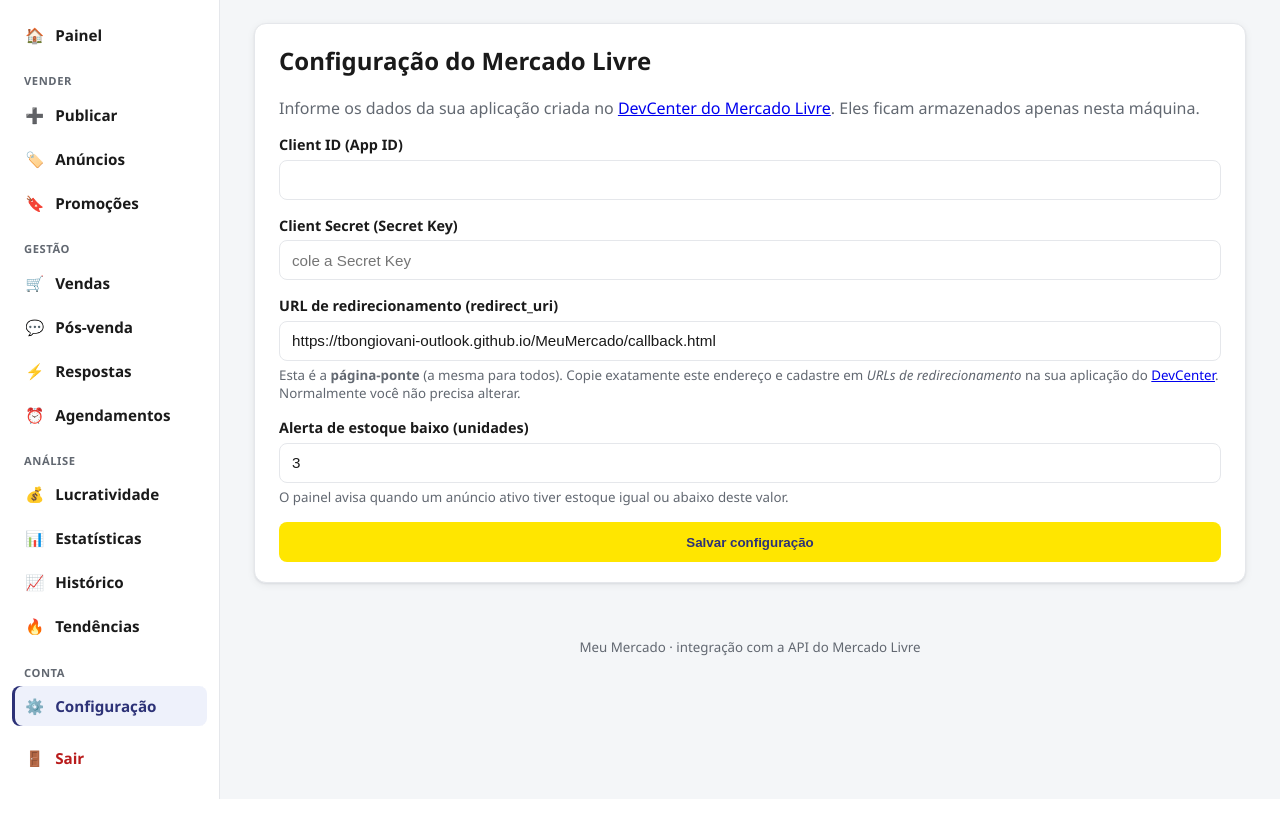
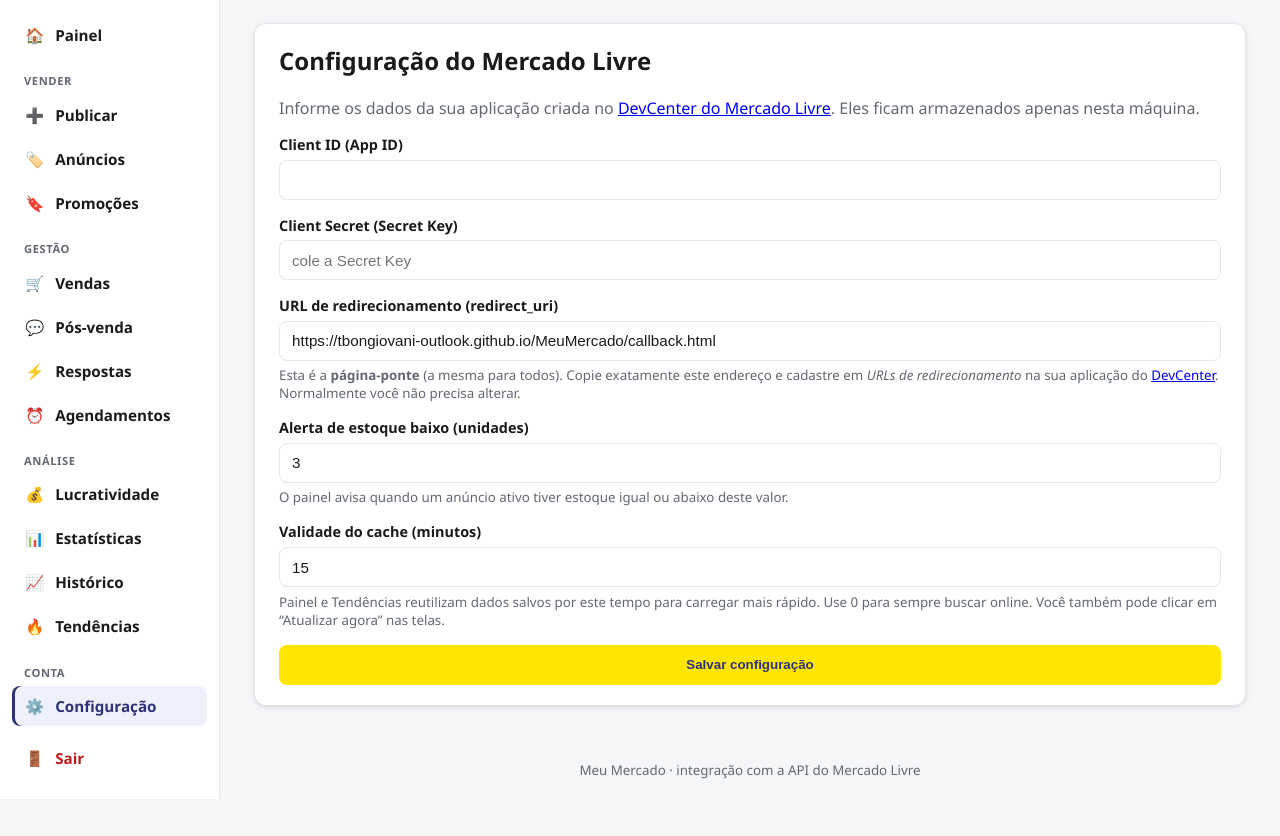
Before and after one commit to tbongiovani-outlook/MeuMercado, a FastAPI app: page /configuracao in a window 1280 px wide. Shown: the part 62-898 px from the top of the page. Before the commit the page ends 861 px from the top, so only its background shows below. Run offline with FastAPI, Linux system fonts and the light colour scheme; the visitor is signed in with stand-in values (Sample User, id 1); data that the repository does not hold is empty; parts of the project's set-up code (start-up, migrations or seed data) failed here and were passed over.

Commit message:
feat: cache local configuravel no painel e tendencias
Tabela cache + cache_get/set; TTL configuravel (cache_ttl_min, padrao 15min) em /configuracao; painel e tendencias reutilizam dados salvos e mostram 'Dados de HH:MM' + botao 'Atualizar agora' (atualizar=1) para forcar busca online.

```diff
--- a/app/main.py
+++ b/app/main.py
@@ -13,7 +13,9 @@ from datetime import datetime, timedelta, timezone
 import asyncio
 import csv
 import io
+import json
 import re
+import time
 
 from fastapi import FastAPI, File, Form, Request, UploadFile
 from fastapi.responses import RedirectResponse, Response
@@ -52,8 +54,7 @@ async def _scheduler_loop():
 
 def _run_due_tasks() -> None:
     """Executa as ações agendadas cujo horário já chegou (best-effort)."""
-    import time as _time
-    for tarefa in database.due_tasks(int(_time.time())):
+    for tarefa in database.due_tasks(int(time.time())):
         try:
             _executar_tarefa(tarefa)
             database.finish_task(tarefa["id"], "concluida", "ok")
@@ -91,6 +92,34 @@ def _datetimebr(epoch: int | None) -> str:
 
 
 templates.env.filters["datetimebr"] = _datetimebr
+
+
+def _cache_ttl_segundos() -> int:
+    """Validade do cache (em segundos), configurável em /configuracao."""
+    try:
+        return max(0, int(database.get_config("cache_ttl_min") or 15)) * 60
+    except (TypeError, ValueError):
+        return 15 * 60
+
+
+def _cache_ler(chave: str, force: bool = False):
+    """Retorna (dados, atualizado_em) se houver cache válido; senão None."""
+    if force:
+        return None
+    row = database.cache_get(chave)
+    if not row:
+        return None
+    if time.time() - row["atualizado_em"] > _cache_ttl_segundos():
+        return None
+    try:
+        return json.loads(row["valor"]), row["atualizado_em"]
+    except (ValueError, TypeError):
+        return None
+
+
+def _cache_gravar(chave: str, dados) -> int:
+    """Grava os dados no cache e retorna o timestamp."""
+    return database.cache_set(chave, json.dumps(dados, default=str))
 
 # Instrumenta a aplicação com OpenTelemetry.
 telemetry.setup_telemetry(app)
@@ -292,7 +321,7 @@ def _dashboard_metrics(ml_user: dict) -> dict:
 # Painel principal
 # ---------------------------------------------------------------------------
 @app.get("/")
-def home(request: Request):
+def home(request: Request, atualizar: int = 0):
     if not database.has_user():
         return _redirect("/criar-conta")
     if not _current_user_id(request):
@@ -307,6 +336,7 @@ def home(request: Request):
         "orders": [],
         "kpis": None,
         "acoes": [],
+        "cache_em": None,
         "error": request.session.pop("flash", None),
     }
 
@@ -317,13 +347,20 @@ def home(request: Request):
             context["error"] = f"Não foi possível ler os dados da conta: {exc}"
 
         if context["ml_user"]:
-            dados = _dashboard_metrics(context["ml_user"])
+            chave = f"dashboard:{context['ml_user']['id']}"
+            cached = _cache_ler(chave, force=bool(atualizar))
+            if cached:
+                dados, quando = cached
+                context["cache_em"] = quando
+            else:
+                dados = _dashboard_metrics(context["ml_user"])
+                context["cache_em"] = _cache_gravar(chave, dados)
+                _registrar_snapshot(dados["kpis"])
             context["kpis"] = dados["kpis"]
             context["acoes"] = dados["acoes"]
             context["orders"] = dados["orders"]
             if dados["avisos"] and not context["error"]:
                 context["error"] = " · ".join(dados["avisos"])
-            _registrar_snapshot(dados["kpis"])
 
     return templates.TemplateResponse(request, "dashboard.html", context)
 
@@ -426,6 +463,7 @@ def configuracao_form(request: Request):
         "has_secret": bool(meli.get_client_secret()),
         "redirect_uri": meli.get_redirect_uri(),
         "estoque_baixo": _limite_estoque_baixo(),
+        "cache_ttl_min": int(database.get_config("cache_ttl_min") or 15),
     }
     return templates.TemplateResponse(request, "configuracao.html", context)
 
@@ -437,6 +475,7 @@ def configuracao_save(
     client_secret: str = Form(""),
     redirect_uri: str = Form(""),
     estoque_baixo: int = Form(3),
+    cache_ttl_min: int = Form(15),
 ):
     if not _current_user_id(request):
         return _redirect("/entrar")
@@ -444,6 +483,7 @@ def configuracao_save(
     database.set_config("meli_client_id", client_id.strip())
     database.set_config("meli_redirect_uri", redirect_uri.strip())
     database.set_config("estoque_baixo", str(max(0, estoque_baixo)))
+    database.set_config("cache_ttl_min", str(max(0, cache_ttl_min)))
     # Só sobrescreve o secret se o usuário digitou um novo (mantém o atual se vazio).
     if client_secret.strip():
         database.set_config("meli_client_secret", client_secret.strip())
@@ -455,6 +495,7 @@ def configuracao_save(
         "has_secret": bool(meli.get_client_secret()),
         "redirect_uri": meli.get_redirect_uri(),
         "estoque_baixo": _limite_estoque_baixo(),
+        "cache_ttl_min": int(database.get_config("cache_ttl_min") or 15),
     }
     return templates.TemplateResponse(request, "configuracao.html", context)
 
@@ -1242,19 +1283,27 @@ def exportar_lucratividade(request: Request):
 # Tendências (palavras-chave em alta)
 # ---------------------------------------------------------------------------
 @app.get("/tendencias")
-def tendencias(request: Request, categoria: str = "", termo: str = ""):
+def tendencias(request: Request, categoria: str = "", termo: str = "", atualizar: int = 0):
     redirect, _ = _require_ready(request)
     if redirect:
         return redirect
     ctx = _base_context(request)
-    trends, categorias, categoria_nome = [], [], ""
+    trends, categorias, categoria_nome, cache_em = [], [], "", None
     termo = termo.strip()
+    force = bool(atualizar)
     try:
         me = meli.get_me()
-        ids = meli.list_all_item_ids(me["id"])
-        items = meli.get_items_details(ids)
-        cat_ids = sorted({it.get("category_id") for it in items if it.get("category_id")})
-        categorias = [{"id": c, "nome": meli.get_category_name(c)} for c in cat_ids]
+        uid = me["id"]
+        chave_cat = f"tend_categorias:{uid}"
+        cached_cat = _cache_ler(chave_cat, force=force)
+        if cached_cat:
+            categorias, quando_cat = cached_cat
+        else:
+            ids = meli.list_all_item_ids(uid)
+            items = meli.get_items_details(ids)
+            cat_ids = sorted({it.get("category_id") for it in items if it.get("category_id")})
+            categorias = [{"id": c, "nome": meli.get_category_name(c)} for c in cat_ids]
+            quando_cat = _cache_gravar(chave_cat, categorias)
 
         if termo:
             previsao = meli.predict_category(termo)
@@ -1265,7 +1314,14 @@ def tendencias(request: Request, categoria: str = "", termo: str = ""):
         elif categoria:
             categoria_nome = meli.get_category_name(categoria)
 
-        trends = meli.get_trends(categoria)
+        chave_tr = f"tend_trends:{categoria}"
+        cached_tr = _cache_ler(chave_tr, force=force)
+        if cached_tr:
+            trends, quando_tr = cached_tr
+        else:
+            trends = meli.get_trends(categoria)
+            quando_tr = _cache_gravar(chave_tr, trends)
+        cache_em = min(quando_cat, quando_tr)
     except Exception as exc:  # noqa: BLE001
         ctx["error"] = f"Não foi possível carregar as tendências: {exc}"
     ctx.update({
@@ -1274,6 +1330,7 @@ def tendencias(request: Request, categoria: str = "", termo: str = ""):
         "categoria": categoria,
         "categoria_nome": categoria_nome,
         "termo": termo,
+        "cache_em": cache_em,
     })
     return templates.TemplateResponse(request, "tendencias.html", ctx)
 
--- a/static/style.css
+++ b/static/style.css
@@ -312,6 +312,14 @@ h2 { margin-top: 0; font-size: 1.05rem; }
 }
 .check-inline { display: inline-flex; align-items: baseline; gap: 0.4rem; }
 
+.cache-info {
+    display: flex;
+    align-items: center;
+    gap: 0.75rem;
+    flex-wrap: wrap;
+    margin: 0 0 1rem;
+}
+
 .barchart {
     display: flex;
     align-items: flex-end;
--- a/templates/configuracao.html
+++ b/templates/configuracao.html
@@ -45,6 +45,12 @@
             <input type="number" min="0" name="estoque_baixo" value="{{ estoque_baixo if estoque_baixo is not none else 3 }}">
             <small class="muted">O painel avisa quando um anúncio ativo tiver estoque igual ou abaixo deste valor.</small>
         </label>
+        <label class="field">
+            <span>Validade do cache (minutos)</span>
+            <input type="number" min="0" name="cache_ttl_min" value="{{ cache_ttl_min if cache_ttl_min is not none else 15 }}">
+            <small class="muted">Painel e Tendências reutilizam dados salvos por este tempo para carregar mais rápido.
+                Use 0 para sempre buscar online. Você também pode clicar em “Atualizar agora” nas telas.</small>
+        </label>
         <button class="btn btn--primary" type="submit">Salvar configuração</button>
     </form>
 </section>
--- a/templates/dashboard.html
+++ b/templates/dashboard.html
@@ -58,6 +58,12 @@
 {% endif %}
 
 <h2 class="section-title">Resumo (últimos 30 dias)</h2>
+{% if cache_em %}
+<p class="cache-info">
+    <span class="muted">Dados de {{ cache_em | datetimebr }}</span>
+    <a class="btn btn--ghost btn--sm" href="/?atualizar=1">Atualizar agora</a>
+</p>
+{% endif %}
 <div class="kpis">
     <a class="kpi" href="/anuncios">
         <span class="kpi__label">Anúncios ativos</span>
```
Also changed, not shown: app/database.py (+34 -0 lines), templates/tendencias.html (+7 -0 lines), README.md.
